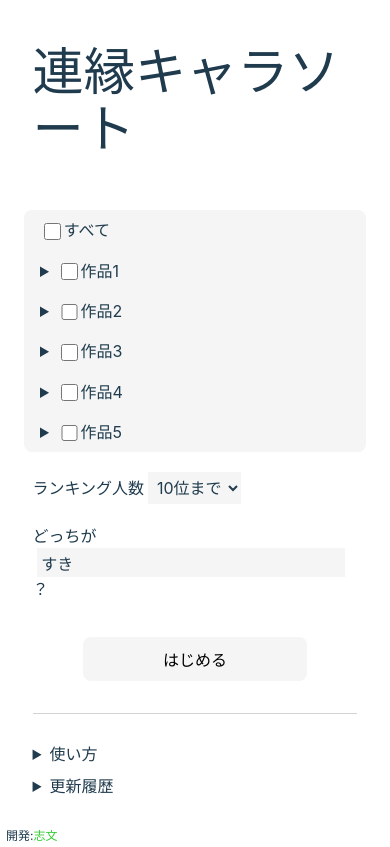
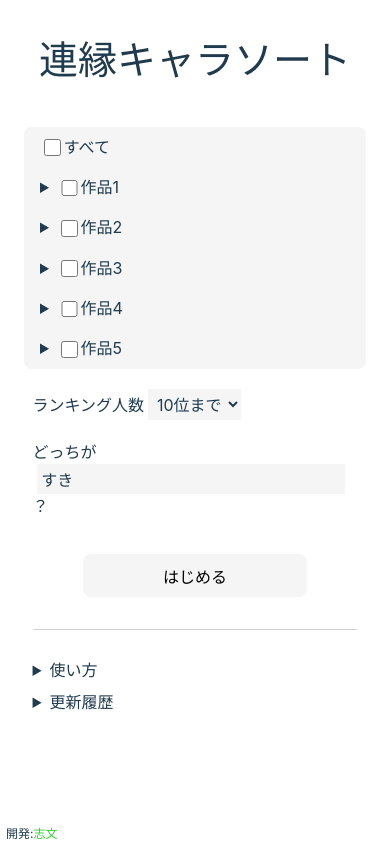
Before and after one commit to shimon1024/lecharsorter, a React (Vite) app: page / in a window 390 px wide. Built offline with nearby package versions, Linux system fonts and the light colour scheme.

Commit message:
タイトルの文字の大きさを画面に合わせる。基本的なフォントサイズはremで指定。

```diff
--- a/src/Setup.css
+++ b/src/Setup.css
@@ -11,6 +11,7 @@
 }
 
 .setup-title {
+  font-size: clamp(1rem, 10vw, var(--h1-font-size-default));
   margin: 0.375em auto 0.75em;
 }
 
--- a/src/index.css
+++ b/src/index.css
@@ -4,6 +4,7 @@
   font-weight: 400;
 
   --xkcd-dark-blue-gray: #1f3b4d;
+  --h1-font-size-default: 3.2rem;
 
   color: var(--xkcd-dark-blue-gray);
   background-color: white;
@@ -25,7 +26,7 @@ body {
 }
 
 h1 {
-  font-size: 3.2em;
+  font-size: var(--h1-font-size-default);
   line-height: 1.1;
 }
 
@@ -40,7 +41,7 @@ a:hover {
 
 button {
   /* reset */
-  font-size: 1em;
+  font-size: 1rem;
   font-family: inherit;
 
   border-radius: 0.5em;
@@ -66,11 +67,11 @@ input[type="checkbox"] {
 
 input[type="text"] {
   /* reset */
+  font-size: 1rem;
   font-family: inherit;
   font-weight: inherit;
   color: inherit;
   text-rendering: inherit;
-  font-size: 1em;
 
   background-color: whitesmoke;
   border-style: none;
@@ -83,7 +84,7 @@ select {
   font-weight: inherit;
   color: inherit;
   text-rendering: inherit;
-  font-size: 1em;
+  font-size: 1rem;
 
   background-color: whitesmoke;
   border-style: none;
@@ -91,5 +92,5 @@ select {
 }
 
 footer {
-  font-size: 0.75em;
+  font-size: 0.75rem;
 }
```
